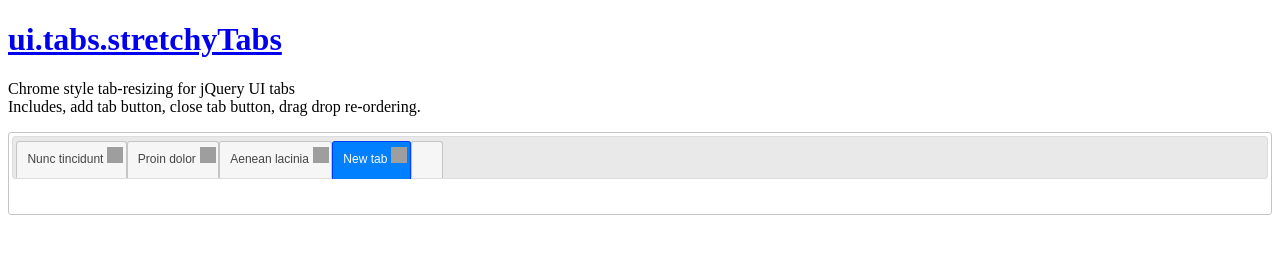
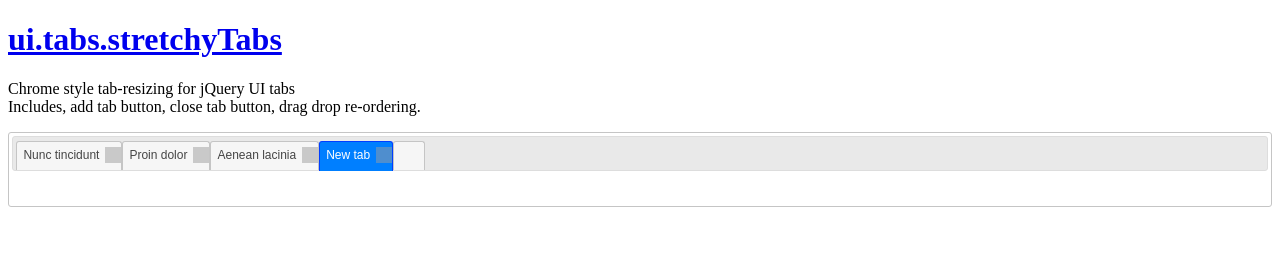
Before and after one commit to adamjimenez/stretchy-tabs, a website: page demo/index.html in a window 1280 px wide. Both pictures are taken after a click on the tab 348 px from the left and 159 px from the top of the page. Drawn offline with nearby package versions, Linux system fonts and the light colour scheme; grey boxes are pictures that could not be loaded.

Commit message:
tab icon

```diff
--- a/lib/ui.tabs.closable.js
+++ b/lib/ui.tabs.closable.js
@@ -28,7 +28,7 @@
 			// append the close button and associated events
             unclosable_lis.has('.closable').each(function() {
                 $(this)
-                    .append('<a href="#" style="padding-top: 0.5em; padding-right: 0.2em;"><span class="ui-icon ui-icon-circle-close" style="display:inline-block;margin-left:-0.5em;" ></span></a>')
+                    .append('<a href="#" class="closeTab"><span class="ui-icon ui-icon-circle-close"></span></a>')
                     .find('a:last')
                         .hover(
                             function() {
--- a/ui.tabs.stretchyTabs.css
+++ b/ui.tabs.stretchyTabs.css
@@ -11,19 +11,23 @@
 li[role=tab] a.ui-tabs-anchor {
 	font-size: 1em !important;
 	margin: 0 !important;
-	padding: 10px !important;
 	font-weight: normal;
 	overflow: hidden;
 }
 
-li[role=tab] .ui-tabs-anchor{
+.ui-tabs .ui-tabs-nav li[role=tab] .ui-tabs-anchor{
 	flex: 1;
 	overflow: hidden;
 	outline: 0;
+	padding: .5em;
 }
 
 li[role=tab], li[role=tab] a{
 	cursor: default !important;
+}
+
+li[role=tab] .ui-icon{
+	display: inline-block;
 }
 
 li.button {
@@ -31,15 +35,18 @@
 	max-width: 30px;
 }
 
-li[role=tab] a.tabCloseButton {
-	padding: 10px 10px 10px 0;
+li[role=tab]  .ui-icon {
 	opacity: 0.5;
 	line-height: 21px;
 	font-size: 1em;
-	margin: 0;
-	width: 12px;
+	padding: 0;
 }
 
 li[role=tab] a.tabCloseButton:hover {
 	opacity: 1 !important;
 }
+
+.ui-tabs .ui-tabs-nav li[role=tab] .closeTab, li[role=tab] > .ui-icon {
+	margin: 0.5em 0;
+	padding: 0;
+}
--- a/ui.tabs.stretchyTabs.js
+++ b/ui.tabs.stretchyTabs.js
@@ -148,8 +148,11 @@
 				var ul = self._getList();
 				var li = $( '<li style="max-width: 0;"><a href="#' + id + '" class="closable" role="presentation">' + name + '</a></li>' ).insertBefore( $(ul).children('li.addTab') );
 
-				if (iconCls)
-					li.children('a').prepend('<span class="ui-icon '+iconCls+'"></span>');
+				var icon = $('<span class="ui-icon ' + iconCls + '"></span>').insertBefore(li.children('a'));
+
+				if (!iconCls) {
+					icon.hide();
+				}
 
 				li.uniqueId();
 
```
Also changed, not shown: demo/chrome.html (+10 -1 lines).
